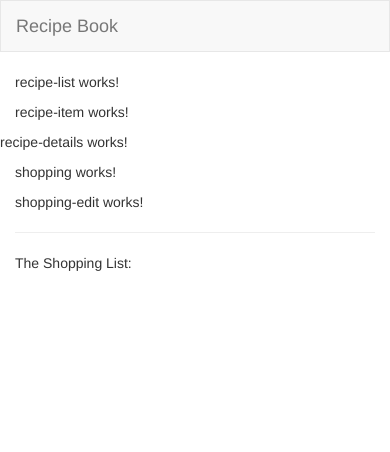
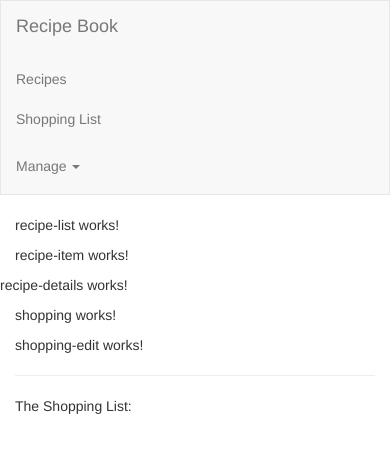
Before and after one commit to PhillByrd2018/shopping-app, an Angular app: page / in a window 390 px wide. Shown: the top 452 px of the page. Built offline with nearby package versions, Linux system fonts and the light colour scheme.

Commit message:
Fixed the Responsive nav bar issue

```diff
--- a/src/app/header/header.component.html
+++ b/src/app/header/header.component.html
@@ -4,13 +4,14 @@
         <a href="#" class="navbar-brand">Recipe Book</a>
     </div>
 
-    <div class="collapse navbar-collapse">
+    <div class="navbar-default">
       <ul class="nav navbar-nav">
         <li><a href="#">Recipes</a></li>
         <li><a href="#">Shopping List</a></li>
       </ul>
       <ul class="nav navbar-nav navbar-right">
         <li class="dropdown">
+          <a class="dropdown-toggle" role="button">Manage <span class="caret"></span></a>
           <ul class="dropdown-menu">
             <li><a href="#">Save Data</a></li>
             <li><a href="#">Fetch Data</a></li>
```
